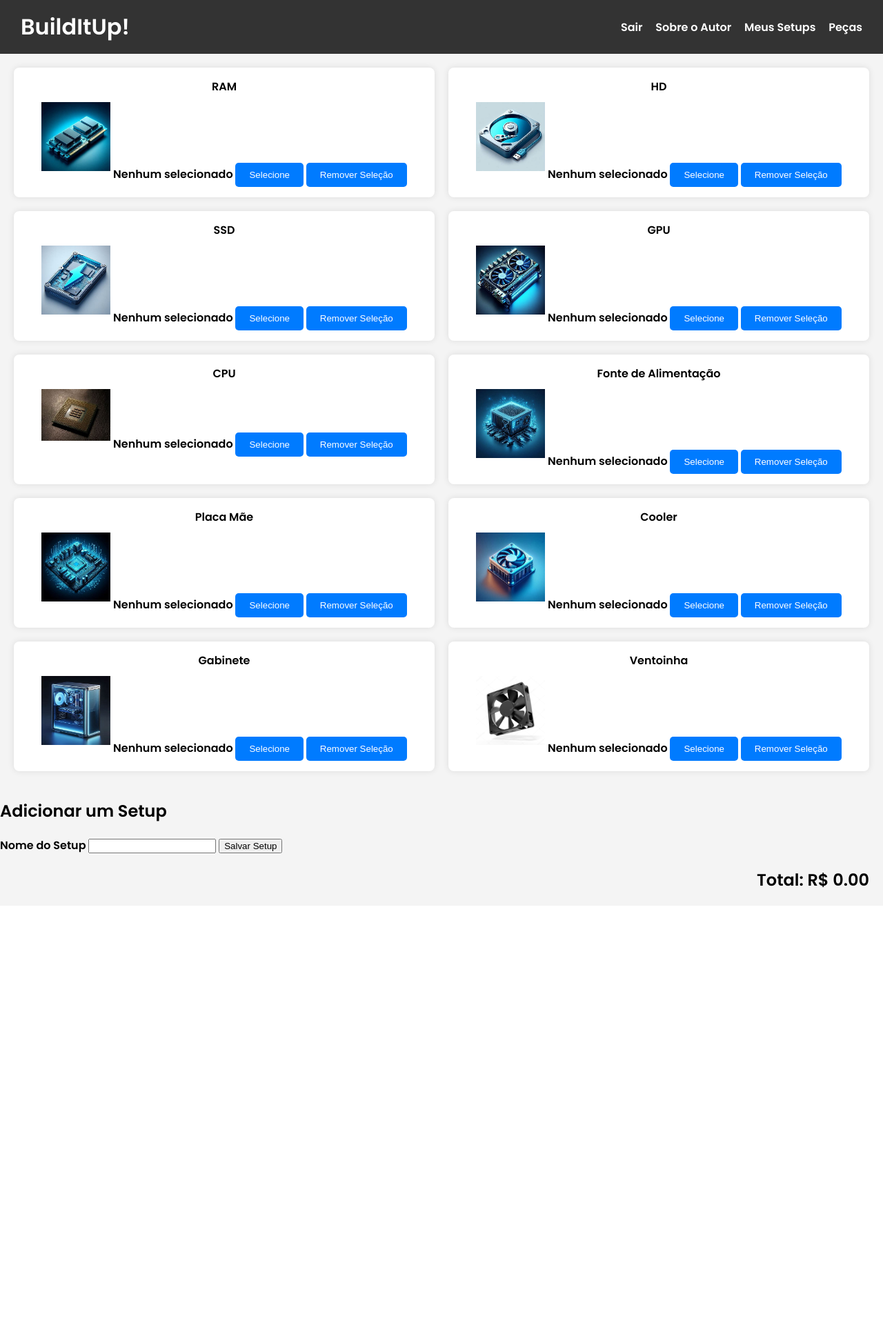
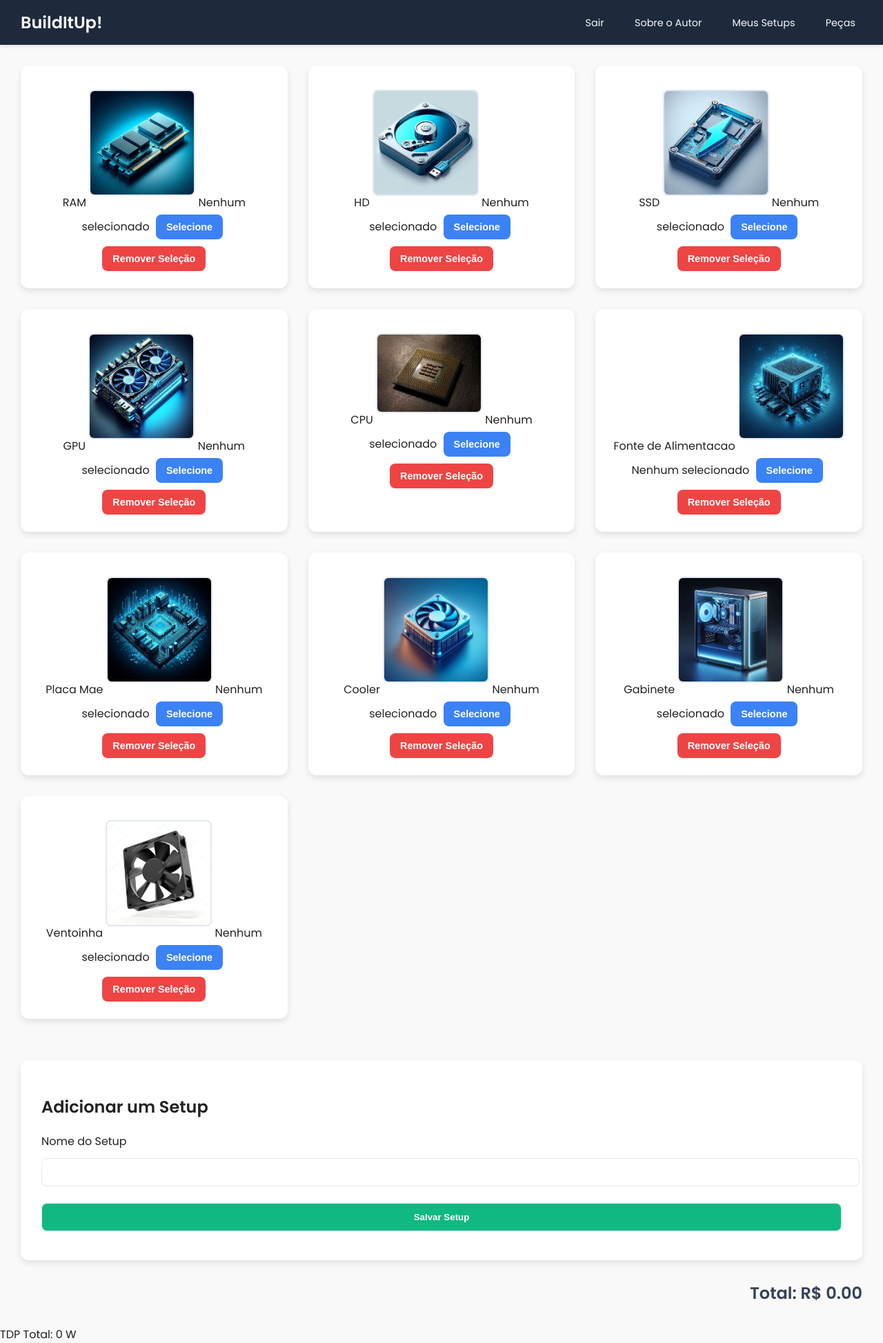
Before and after one commit to NagueAbiviolo/BuildItUp, a Django app: page /auth/home/ in a window 1280 px wide. Shown: the whole page at 69% size. Before the commit the page ends 1287 px from the top, so only its background shows below. Run offline with Django 5.2, Linux system fonts and the light colour scheme; the visitor is signed in with stand-in values (Sample User, id 1); data that the repository does not hold is empty.

Commit message:
23/11/2024

```diff
--- a/app/templates/home.html
+++ b/app/templates/home.html
@@ -1,4 +1,5 @@
-{% load static%}
+{% load static %}
+
 <!DOCTYPE html>
 <html lang="pt-br">
   <head>
@@ -6,106 +7,177 @@
     <meta name="viewport" content="width=device-width, initial-scale=1.0" />
     <title>Personalize Seu PC</title>
     <link
-      href="https://fonts.googleapis.com/css2?family=Poppins:wght@600&display=swap"
+      href="https://fonts.googleapis.com/css2?family=Poppins:wght@400;600&display=swap"
       rel="stylesheet"
     />
     <style>
-      /* Estilos personalizados */
       body {
         font-family: "Poppins", sans-serif;
         margin: 0;
         padding: 0;
-        background-color: #f4f4f4;
+        background-color: #f9f9f9;
+        color: #222;
       }
       .navbar {
         display: flex;
         justify-content: space-between;
         align-items: center;
         padding: 15px 30px;
-        background-color: #333;
-        color: #fff;
+        background-color: #1e293b;
+        color: #f8fafc;
+        box-shadow: 0 2px 5px rgba(0, 0, 0, 0.1);
       }
-      .navbar h1,
-      .navbar nav a {
+      .navbar h1 {
         margin: 0;
+        font-size: 1.5rem;
+        font-weight: bold;
       }
       .navbar nav a {
+        color: #f8fafc;
+        margin-left: 20px;
+        text-decoration: none;
+        font-size: 0.9rem;
+        font-weight: 500;
+        padding: 5px 10px;
+        border-radius: 4px;
+        transition: background-color 0.3s, color 0.3s;
+      }
+      .navbar nav a:hover {
+        background-color: #3b82f6;
         color: #fff;
-        margin-left: 15px;
-        text-decoration: none;
       }
       .configurator {
         display: grid;
-        grid-template-columns: 1fr 1fr;
-        gap: 20px;
-        padding: 20px;
+        grid-template-columns: repeat(auto-fit, minmax(300px, 1fr));
+        gap: 30px;
+        padding: 30px;
       }
       .component {
         background-color: #fff;
-        padding: 15px;
-        border-radius: 8px;
-        box-shadow: 0 0 10px rgba(0, 0, 0, 0.1);
+        padding: 20px;
+        border-radius: 12px;
+        box-shadow: 0 4px 10px rgba(0, 0, 0, 0.1);
         text-align: center;
+        transition: transform 0.3s ease, box-shadow 0.3s ease;
+      }
+      .component:hover {
+        transform: translateY(-8px);
+        box-shadow: 0 6px 15px rgba(0, 0, 0, 0.15);
       }
       .component img {
-        width: 100px;
+        width: 150px;
         height: auto;
-        margin: 10px 0;
+        margin: 15px 0;
+        border-radius: 8px;
+        border: 2px solid #e2e8f0;
       }
       .component button {
-        padding: 10px 20px;
-        background-color: #007bff;
+        padding: 10px 15px;
+        margin: 5px;
+        border-radius: 8px;
+        font-size: 0.9rem;
+        font-weight: 600;
+        border: none;
+        cursor: pointer;
+        transition: background-color 0.3s ease;
+      }
+      .component .btn-selecionar {
+        background-color: #3b82f6;
         color: #fff;
-        border: none;
-        border-radius: 5px;
-        cursor: pointer;
+      }
+      .component .btn-selecionar:hover {
+        background-color: #2563eb;
+      }
+      .component .remove-button {
+        background-color: #ef4444;
+        color: #fff;
+      }
+      .component .remove-button:hover {
+        background-color: #b91c1c;
       }
       .modal {
         display: none;
         position: fixed;
-        z-index: 1;
+        top: 0;
         left: 0;
-        top: 0;
         width: 100%;
         height: 100%;
+        background-color: rgba(0, 0, 0, 0.6);
+        z-index: 1000;
         overflow: auto;
-        background-color: rgba(0, 0, 0, 0.6);
       }
       .modal-content {
-        background-color: #fff;
-        margin: 10% auto;
+        background-color: #f8fafc;
+        margin: 5% auto;
         padding: 20px;
-        border: 1px solid #888;
-        width: 50%;
+        width: 90%;
         max-width: 600px;
-        border-radius: 8px;
-        box-shadow: 0 0 15px rgba(0, 0, 0, 0.2);
+        border-radius: 12px;
+        box-shadow: 0 8px 20px rgba(0, 0, 0, 0.2);
+      }
+      .modal-header {
+        display: flex;
+        justify-content: space-between;
+        align-items: center;
+        border-bottom: 1px solid #e2e8f0;
+        margin-bottom: 15px;
+      }
+      .modal-header h2 {
+        margin: 0;
+        font-size: 1.25rem;
       }
       .close {
-        color: #aaa;
-        float: right;
+        color: #6b7280;
         font-size: 24px;
         font-weight: bold;
         cursor: pointer;
+        transition: color 0.3s ease;
       }
-      .close:hover,
-      .close:focus {
-        color: black;
-        text-decoration: none;
+      .close:hover {
+        color: #1f2937;
       }
-      .modal-buttons {
-        display: flex;
-        justify-content: flex-end;
-        gap: 10px;
+      .modal-body {
+        max-height: 300px;
+        overflow-y: auto;
+        padding: 10px;
       }
-      .remove-button {
-        background-color: #dc3545;
+      .modal-body label {
+        display: block;
+        margin: 10px 0;
+        font-size: 1rem;
+        cursor: pointer;
       }
       .total-price {
-        font-size: 24px;
+        font-size: 1.5rem;
         font-weight: bold;
-        margin: 20px;
+        margin: 30px;
         text-align: right;
+        color: #334155;
+      }
+      .form-setup {
+        background-color: #fff;
+        padding: 30px;
+        border-radius: 12px;
+        box-shadow: 0 4px 10px rgba(0, 0, 0, 0.1);
+        margin: 30px;
+      }
+      .form-setup input,
+      .form-setup button {
+        width: 100%;
+        padding: 12px;
+        margin: 12px 0;
+        border-radius: 8px;
+        border: 1px solid #e2e8f0;
+      }
+      .form-setup button {
+        background-color: #10b981;
+        color: #fff;
+        font-weight: bold;
+        cursor: pointer;
+        transition: background-color 0.3s ease;
+      }
+      .form-setup button:hover {
+        background-color: #059669;
       }
     </style>
   </head>
@@ -116,7 +188,7 @@
         <nav>
           <a href="{% url 'logout' %}">Sair</a>
           <a href="#">Sobre o Autor</a>
-          <a href="{%url 'meus_setups'%}">Meus Setups</a>
+          <a href="{% url 'meus_setups' %}">Meus Setups</a>
           <a href="{% url 'pecas' %}">Peças</a>
         </nav>
       </div>
@@ -127,7 +199,6 @@
         {% for componente, pecas in componentes.items %}
         <div class="component">
           <label>{{ componente }}</label>
-          <div class="selection">
           <img
             src="{% static 'img/'|add:componente|add:'.jpg' %}"
             alt="{{ componente }}"
@@ -148,30 +219,33 @@
             Remover Seleção
           </button>
         </div>
-        </div>
 
         <div id="{{ componente|lower }}-modal" class="modal">
           <div class="modal-content">
+            <div class="modal-header">
+              <h2>Selecione um {{ componente }}</h2>
               <span
                 class="close"
                 onclick="closeModal('{{ componente|lower }}-modal')"
                 >&times;</span
               >
-            <h2>Selecione um {{ componente }}</h2>
-            <form>
+            </div>
+            <div class="modal-body">
               {% for peca in pecas %}
               <label>
                 <input
                   type="radio"
+                  id="peca_{{ peca.id }}"
                   name="pecas_{{ componente|lower }}"
                   value="{{ peca.id }}"
                   data-price="{{ peca.preco }}"
-                  onchange="selecionarPeca('{{ componente|lower }}', '{{ peca.nome }}', '{{ peca.preco }}', '{{ peca.id }}')"
+                  data-tdp="{{ peca.tdp }}"
+                  onchange="selecionarPeca('{{ componente|lower }}', '{{ peca.nome }}', '{{ peca.preco }}', '{{ peca.id }}', '{{ peca.tdp }}')"
                 />
-                {{ peca.nome }} - R$ {{ peca.preco }}
+                {{ peca.nome }} - R$ {{ peca.preco }} - TDP: {{ peca.tdp }}W
               </label>
               {% endfor %}
-            </form>
+            </div>
           </div>
         </div>
         {% endfor %}
@@ -195,6 +269,27 @@
       <div class="total-price">
         Total: R$ <span id="total-price-value">0.00</span>
       </div>
+      <div class="total-tdp">
+        TDP Total: <span id="total-tdp-value">0</span> W
+      </div>
+
+      <div class="setup-info">
+        {% if setup_atual %}
+
+        <div class="recommended-sources">
+          <h3>Fontes de Alimentação Recomendadas:</h3>
+          <ul>
+            {% for fonte in fontes_compativeis %}
+            <li>{{ fonte.nome }} - {{ fonte.potencia }}W</li>
+            {% empty %}
+            <li>
+              Não há fontes de alimentação compatíveis com o TDP do seu setup.
+            </li>
+            {% endfor %}
+          </ul>
+        </div>
+        {% endif %}
+      </div>
     </main>
 
     <script>
@@ -208,31 +303,36 @@
         document.getElementById(componente).style.display = "none";
       }
 
-      function selecionarPeca(componente, nome, preco, id) {
-        atualizarSelecao(componente, nome);
+      function selecionarPeca(componente, nome, preco, id, tdp) {
+        // Desmarcar qualquer peça previamente selecionada
+        const radioAnterior = document.querySelector(
+          `input[name="pecas_${componente}"]:checked`
+        );
 
-        if (!selectedPieceIds.includes(id)) {
-          selectedPieceIds.push(id);
+        if (radioAnterior) {
+          // Desmarcar a peça anterior
+          radioAnterior.checked = false;
+          const idAnterior = parseInt(radioAnterior.value);
+          selectedPieceIds = selectedPieceIds.filter(
+            (pieceId) => pieceId !== idAnterior
+          );
+          atualizarSelecao(componente, "Nenhum selecionado"); // Atualiza a seleção para "Nenhum selecionado"
         }
 
-        atualizarPrecoTotal();
-        closeModal(componente + "-modal");
+        // Marcar a nova peça como selecionada
+        const novoRadio = document.querySelector(
+          `input[name="pecas_${componente}"][value="${id}"]`
+        );
+        if (novoRadio) {
+          novoRadio.checked = true;
+          selectedPieceIds.push(id); // Adiciona a nova peça ao array
         }
 
-      function removerSelecao(componente) {
-        const radio = document.querySelector(
-          `input[name="pecas_${componente}"]:checked`
-        );
-        if (radio) {
-          const id = parseInt(radio.value);
-          radio.checked = false;
-          selectedPieceIds = selectedPieceIds.filter(
-            (pieceId) => pieceId !== id
-          );
-        }
-
-        atualizarSelecao(componente, "Nenhum selecionado");
+        // Atualizar a interface do usuário
+        atualizarSelecao(componente, nome);
         atualizarPrecoTotal();
+        atualizarTDP();
+        closeModal(componente + "-modal");
       }
 
       function atualizarSelecao(componente, pecaNome) {
@@ -252,6 +352,17 @@
           total.toFixed(2);
       }
 
+      function atualizarTDP() {
+        let totalTDP = 0;
+        const selectedRadios = document.querySelectorAll(
+          "input[type='radio']:checked"
+        );
+        selectedRadios.forEach((radio) => {
+          totalTDP += parseInt(radio.getAttribute("data-tdp"));
+        });
+        document.getElementById("total-tdp-value").textContent = totalTDP;
+      }
+
       function prepararEnvio() {
         document.getElementById("selected-pieces").value =
           selectedPieceIds.join(",");
--- a/app/views.py
+++ b/app/views.py
@@ -58,19 +58,41 @@ def logout(request):
 @login_required(login_url="/auth/login/")
 def home(request):
     if request.method == "GET":
+        # Obter peças por categoria
         pecas_por_categoria = {
             "RAM": RAM.objects.all(),
             "HD": HD.objects.all(),
             "SSD": SSD.objects.all(),
             "GPU": GPU.objects.all(),
             "CPU": CPU.objects.all(),
-            "Fonte de Alimentação": FonteAlimentacao.objects.all(),
-            "Placa Mãe": PlacaMae.objects.all(),
+            "Fonte de Alimentacao": FonteAlimentacao.objects.all(),
+            "Placa Mae": PlacaMae.objects.all(),
             "Cooler": Cooler.objects.all(),
             "Gabinete": Gabinete.objects.all(),
             "Ventoinha": Ventoinha.objects.all(),
         }
-        return render(request, "home.html", {"componentes": pecas_por_categoria})
+
+        # Obter o setup do usuário
+        setups = Setup.objects.filter(user=request.user)
+        setup_atual = setups.first()
+
+        # Calcular o TDP total
+        tdp_total = 0
+        if setup_atual:
+            tdp_total = setup_atual.tdp_total  # Já calculado previamente
+
+        # Buscar fontes compatíveis
+        fontes_compativeis = FonteAlimentacao.objects.filter(
+            potencia__gte=tdp_total + 50
+        )
+
+        context = {
+            "componentes": pecas_por_categoria,
+            "setup_atual": setup_atual,
+            "tdp_total": tdp_total,
+            "fontes_compativeis": fontes_compativeis,
+        }
+        return render(request, "home.html", context)
 
     elif request.method == "POST":
         nome = request.POST.get("setup_name")
@@ -83,13 +105,13 @@ def home(request):
                 {"error": "Nome do setup ou peças não fornecidos."},
             )
 
-            # Converte a string com IDs separados por vírgulas para uma lista de inteiros
+        # Converte a string com IDs separados por vírgulas para uma lista de inteiros
         try:
             peca_ids = [int(id) for id in pecas_selecionadas.split(",")]
         except ValueError:
             return render(request, "home.html", {"error": "IDs das peças inválidos."})
 
-            # Busca as peças selecionadas no banco de dados
+        # Busca as peças selecionadas no banco de dados
         pecas = Peca.objects.filter(id__in=peca_ids)
 
         if not pecas.exists():
@@ -99,10 +121,16 @@ def home(request):
                 {"error": "Nenhuma peça encontrada com os IDs fornecidos."},
             )
 
+        # Calcular o preço total e TDP total das peças selecionadas
         preco_total = pecas.aggregate(total_preco=Sum("preco"))["total_preco"] or 0
+        tdp_total = pecas.aggregate(total_tdp=Sum("tdp"))["total_tdp"] or 0
 
-        setup = Setup.objects.create(nome=nome, preco=preco_total, user=request.user)
+        # Criar o setup
+        setup = Setup.objects.create(
+            nome=nome, preco=preco_total, tdp_total=tdp_total, user=request.user
+        )
 
+        # Adicionar as peças ao setup
         setup.pecas.set(pecas)
 
         return redirect("meus_setups")
```
Also changed, not shown: app/models.py (+6 -1 lines), app/migrations/0007_alter_peca_tdp.py (added), app/migrations/0008_setup_tdp_total.py (added), app/static/img/fonte de alimentacao.jpg (renamed from app/static/img/fonte de alimentação.jpg), app/static/img/placa mae.jpg (renamed from app/static/img/placa mãe.jpg). Lines whose indentation alone changed are shown as unchanged.
